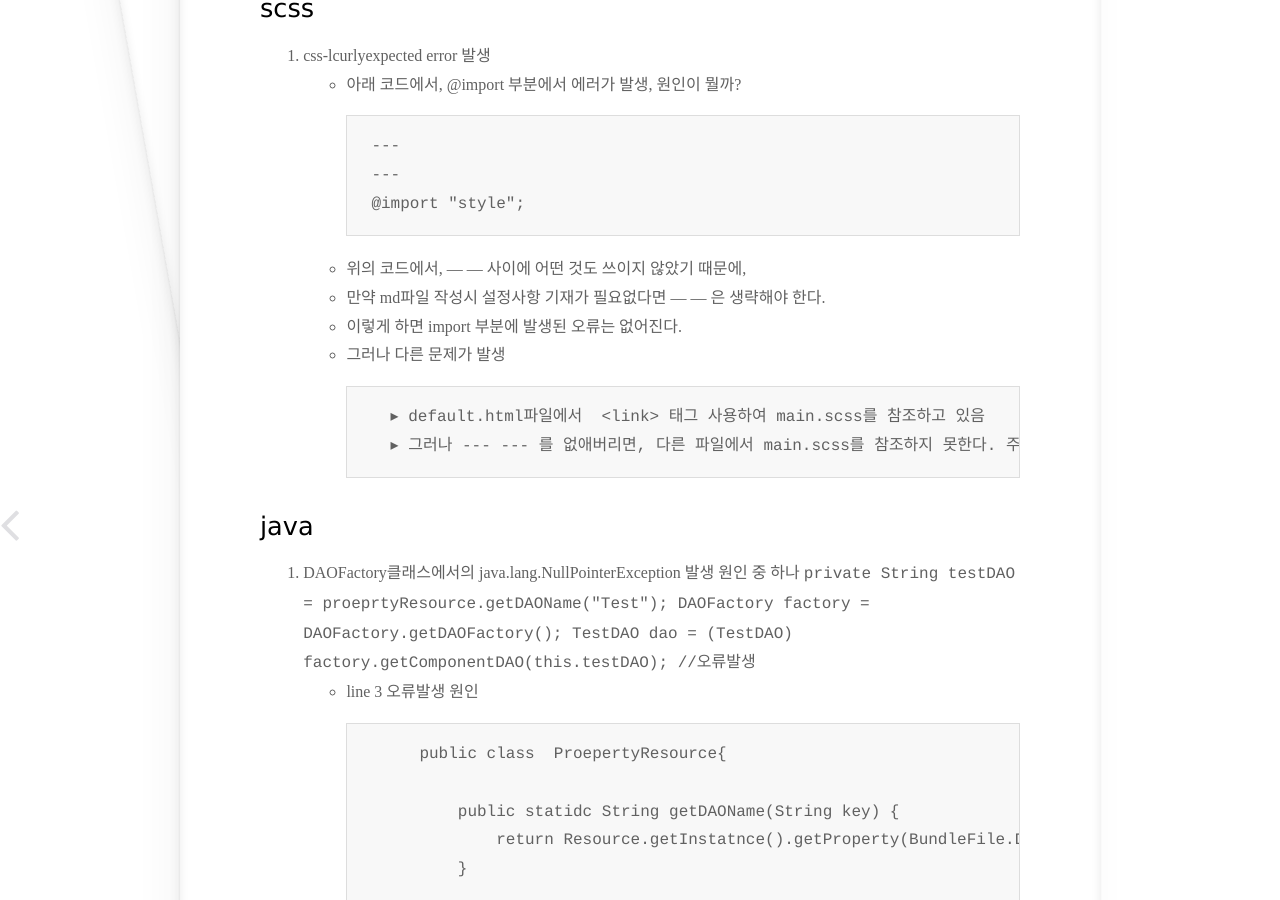
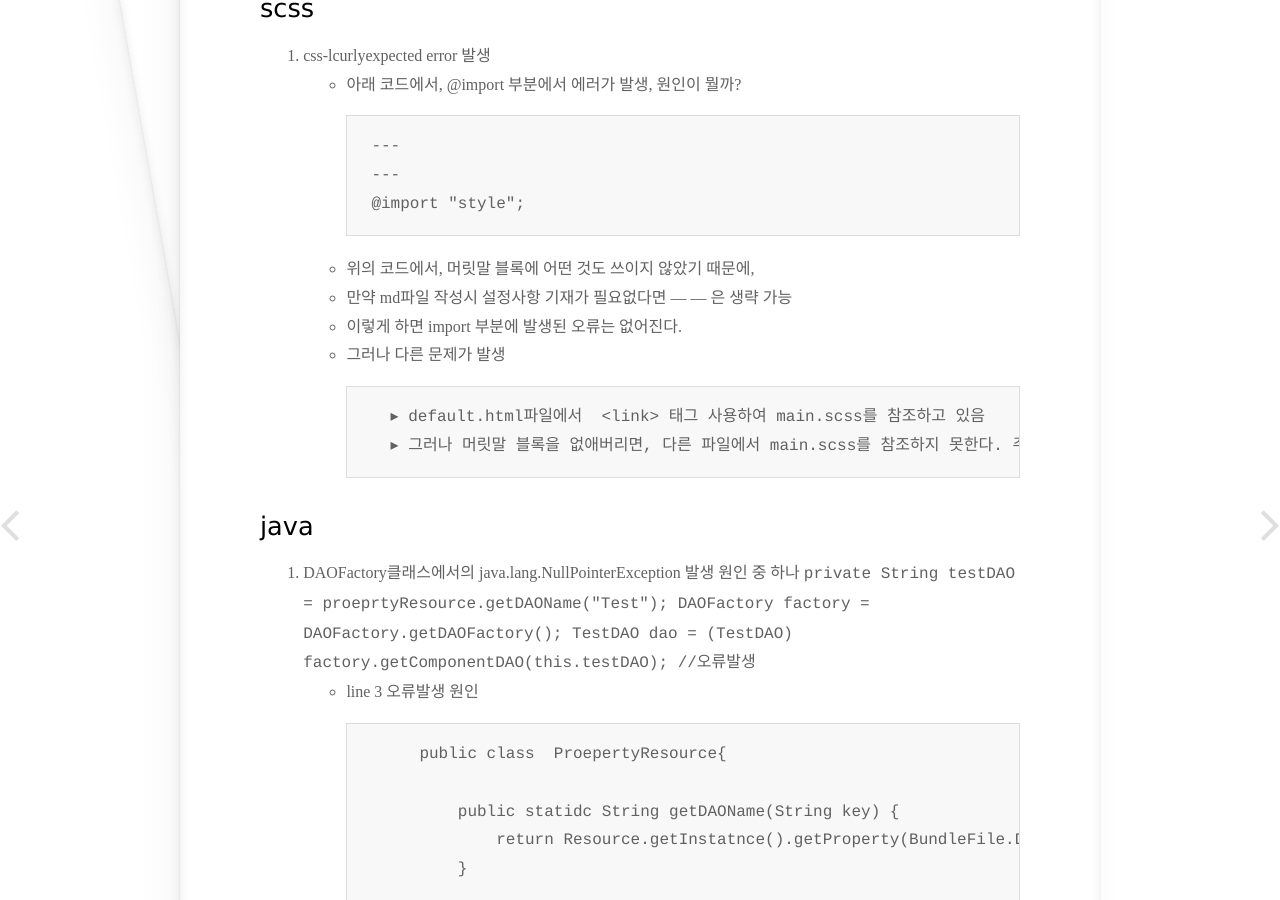
Before and after one commit to yunjj92/yunjj92.github.io, a Jekyll site: the page built from _posts/2022-10-11-workReport.md, in a window 1280 px wide and 900 px high, scrolled down 373 px. Built offline with Jekyll 4.4.1, drawn with Linux system fonts in a browser that asks for light colours.

Commit message:
CREATE 2022-10-12-WorkReport.md

````diff
--- a/_posts/2022-10-11-workReport.md
+++ b/_posts/2022-10-11-workReport.md
@@ -16,14 +16,15 @@ excerpt: ""
     ---
     @import "style";
    ```
-    - 위의 코드에서, --- --- 사이에 어떤 것도 쓰이지 않았기 때문에,
-    - 만약 md파일 작성시 설정사항 기재가 필요없다면 --- --- 은 생략해야 한다.
+    - 위의 코드에서, 머릿말 블록에 어떤 것도 쓰이지 않았기 때문에,
+    - 만약 md파일 작성시 설정사항 기재가 필요없다면 --- --- 은 생략 가능
     - 이렇게 하면 import 부분에 발생된 오류는 없어진다.
     - 그러나 다른 문제가 발생
         ```
         ▸ default.html파일에서  <link> 태그 사용하여 main.scss를 참조하고 있음
-        ▸ 그러나 --- --- 를 없애버리면, 다른 파일에서 main.scss를 참조하지 못한다. 주의!!
+        ▸ 그러나 머릿말 블록을 없애버리면, 다른 파일에서 main.scss를 참조하지 못한다. 주의!!
         ```
+
 
 ### java
   1. DAOFactory클래스에서의 java.lang.NullPointerException 발생 원인 중 하나
````
Also changed, not shown: _posts/2022-10-12-workReport.md (added, +37 -0 lines).
